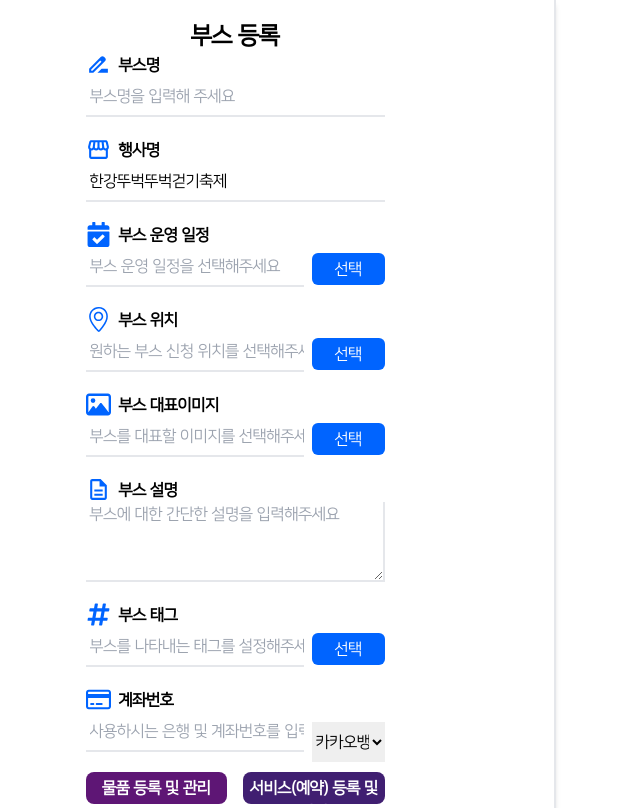
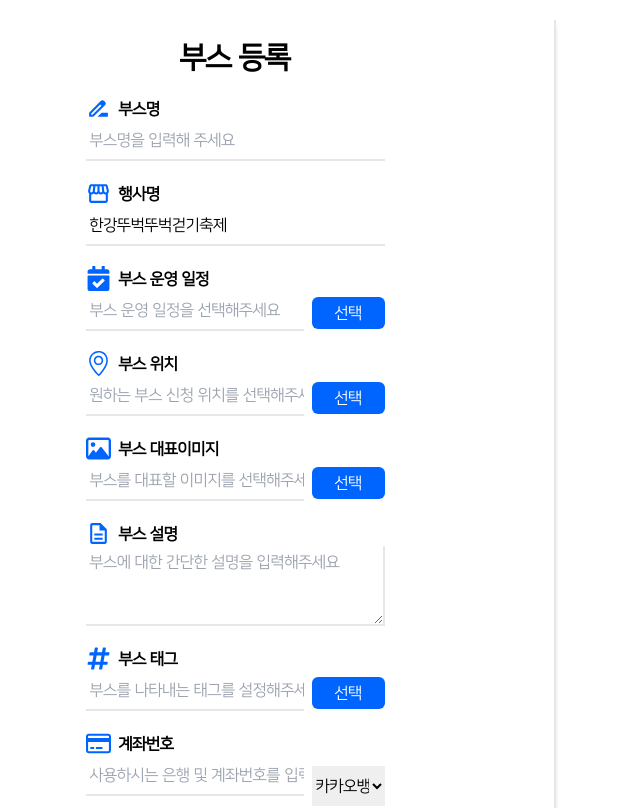
Before and after one commit to yjlee341/Web2, a React (Create React App) app: page /boothRegist in a window 1280 px wide. Shown: the top 808 px of the page, without its empty margins (404-1044 px from the left). Built offline with nearby package versions, Linux system fonts and the light colour scheme.

Commit message:
UI : 물품/서비스 등록 페이지 생성

```diff
--- a/src/App.tsx
+++ b/src/App.tsx
@@ -1,13 +1,12 @@
 import "./App.css";
 import { Routes, Route } from "react-router-dom";
 import LoginPage from "./Components/Login/LoginPage";
-import { useNavigate } from "react-router-dom";
 import RegisterPage from "./Components/Register/RegisterPage";
 import MainPage from "./Components/Main/Main";
 import EventDetailPage from "./Components/Event/EventDetail";
 import AddEventPage from "./Components/Event/AddEvent";
-import BoothRegistPage from "./Components/Booth/BoothRegistPage";
-import BoothDetailPage from "./Components/Booth/BoothDetailPage";
+import BoothRegistPage from "./Components/Booth/Regist/BoothRegistPage";
+import BoothDetailPage from "./Components/Booth/Detail/BoothDetailPage";
 
 function App() {
   return (
--- a/src/Components/Booth/BoothInput.tsx
+++ b/src/Components/Booth/Regist/BoothInput.tsx
@@ -44,7 +44,7 @@ export default function BoothInput({
           <textarea
             placeholder={placeholder}
             value={value}
-            className={`h-20 border-b-2 border-r-2 pl-1 mb-5  ${
+            className={`h-20 border-b-2 border-r-2 pl-1 pt-1 mb-5 ${
               button || select ? "w-3/4" : "w-full"
             }`}
           />
--- a/src/Components/Booth/BoothRegistPage.tsx
+++ b/src/Components/Booth/Regist/BoothRegistPage.tsx
@@ -1,4 +1,4 @@
-import Modal from "../../Hooks/Modal";
+import Modal from "../../../Hooks/Modal";
 import BoothInput from "./BoothInput";
 import { MdStorefront } from "react-icons/md";
 import { FaHashtag } from "react-icons/fa";
@@ -12,8 +12,8 @@ import { SlLocationPin } from "react-icons/sl";
 export default function BoothRegistPage() {
   return (
     <div className="flex justify-center items-center min-h-screen">
-      <div className="flex flex-col w-1/2 h-full justify-center items-center shadow-md border-b-2 border-r-2 p-5">
-        <h1 className="font-bold text-2xl">부스 등록</h1>
+      <div className="flex flex-col w-1/2 my-5 h-full justify-center items-center shadow-md border-b-2 border-r-2 p-5">
+        <h1 className="font-bold text-3xl mb-5">부스 등록</h1>
         <BoothInput
           placeholder="부스명을 입력해 주세요"
           label="부스명"
--- /dev/null
+++ b/src/Components/Booth/Regist/GoodsMangementPage.tsx
@@ -0,0 +1,3 @@
+export default function GoodsManagementPage() {
+  return <div></div>;
+}
--- /dev/null
+++ b/src/Components/Booth/Regist/ServiceManagementPage.tsx
@@ -0,0 +1,3 @@
+export default function ServiceManagementPage() {
+  return <div></div>;
+}
```
Also changed, not shown: src/Components/Booth/Detail/BoothDetailPage.tsx (renamed from src/Components/Booth/BoothDetailPage.tsx).
